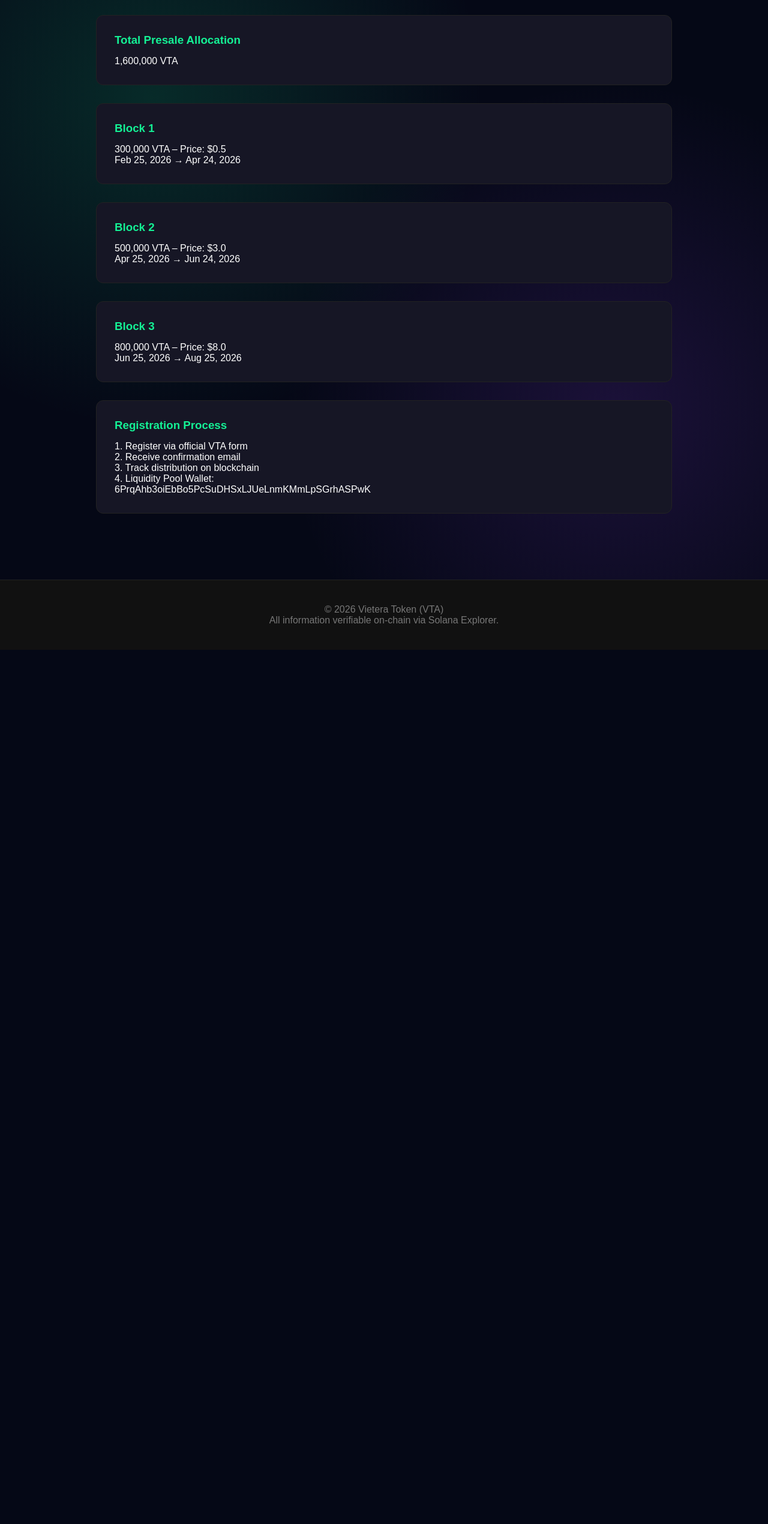
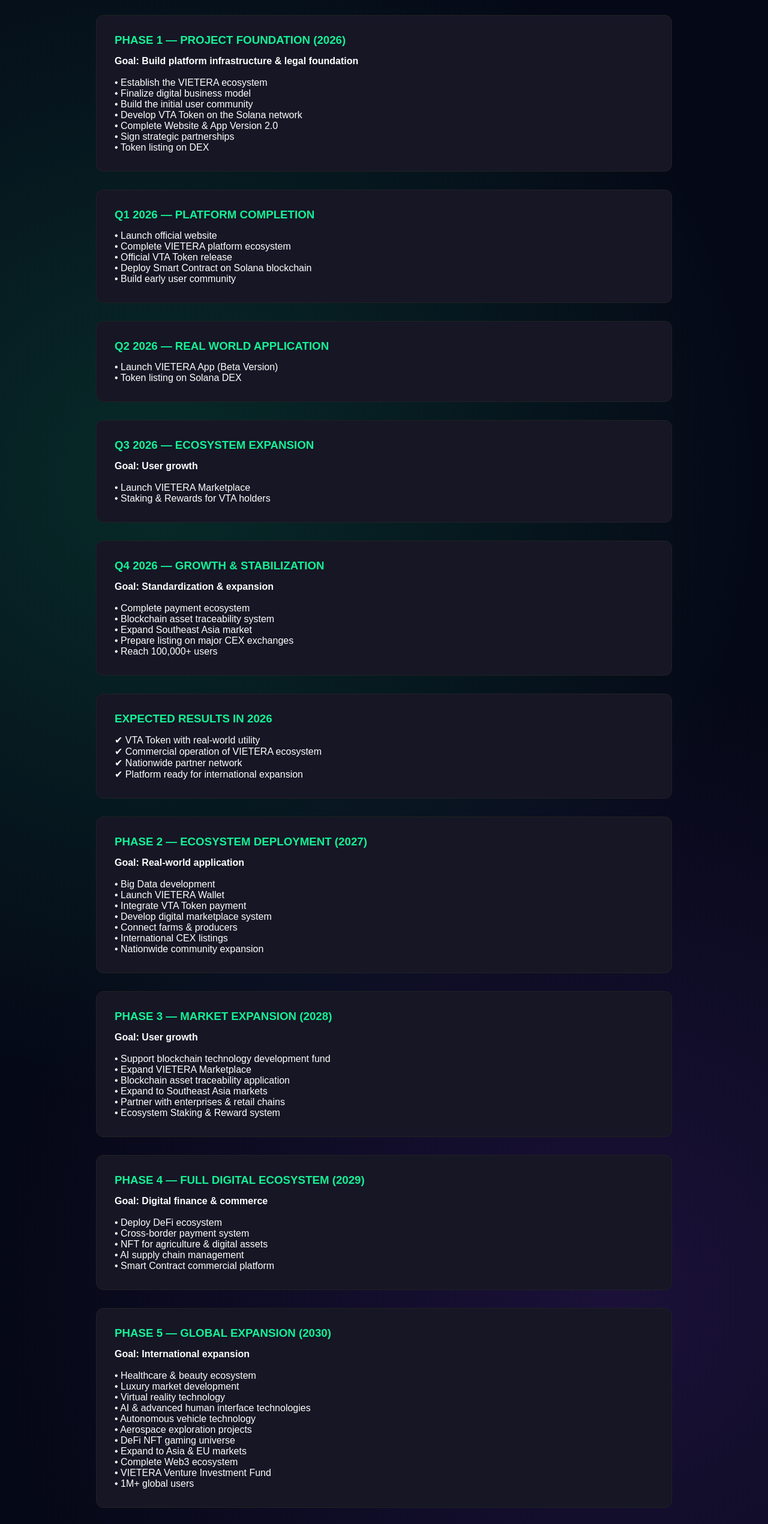
Before and after one commit to vieteratoken-sys/VTA, a website: page system.html in a window 1280 px wide. Shown: the part 232-2772 px from the top of the page at 60% size. Before the commit the page ends 1315 px from the top, so only its background shows below. Drawn offline with Linux system fonts and the light colour scheme.

Commit message:
Update system.html

```diff
--- a/system.html
+++ b/system.html
@@ -179,44 +179,150 @@
 <div class="spacer"></div>
 
 <section>
-<h2 class="section-title">VTA Presale & Roadmap</h2>
+<h2 class="section-title">VIETERA Development Roadmap</h2>
 
 <div class="card">
-<h3>Total Presale Allocation</h3>
-<p>1,600,000 VTA</p>
+<h3>PHASE 1 — PROJECT FOUNDATION (2026)</h3>
+<p><b>Goal: Build platform infrastructure & legal foundation</b><br><br>
+• Establish the VIETERA ecosystem<br>
+• Finalize digital business model<br>
+• Build the initial user community<br>
+• Develop VTA Token on the Solana network<br>
+• Complete Website & App Version 2.0<br>
+• Sign strategic partnerships<br>
+• Token listing on DEX
+</p>
 </div>
 
 <div class="card">
-<h3>Block 1</h3>
-<p>300,000 VTA – Price: $0.5<br>
-Feb 25, 2026 → Apr 24, 2026</p>
+<h3>Q1 2026 — PLATFORM COMPLETION</h3>
+<p>
+• Launch official website<br>
+• Complete VIETERA platform ecosystem<br>
+• Official VTA Token release<br>
+• Deploy Smart Contract on Solana blockchain<br>
+• Build early user community
+</p>
 </div>
 
 <div class="card">
-<h3>Block 2</h3>
-<p>500,000 VTA – Price: $3.0<br>
-Apr 25, 2026 → Jun 24, 2026</p>
+<h3>Q2 2026 — REAL WORLD APPLICATION</h3>
+<p>
+• Launch VIETERA App (Beta Version)<br>
+• Token listing on Solana DEX
+</p>
 </div>
 
 <div class="card">
-<h3>Block 3</h3>
-<p>800,000 VTA – Price: $8.0<br>
-Jun 25, 2026 → Aug 25, 2026</p>
+<h3>Q3 2026 — ECOSYSTEM EXPANSION</h3>
+<p>
+<b>Goal: User growth</b><br><br>
+• Launch VIETERA Marketplace<br>
+• Staking & Rewards for VTA holders
+</p>
 </div>
 
 <div class="card">
-<h3>Registration Process</h3>
+<h3>Q4 2026 — GROWTH & STABILIZATION</h3>
 <p>
-1. Register via official VTA form<br>
-2. Receive confirmation email<br>
-3. Track distribution on blockchain<br>
-4. Liquidity Pool Wallet:<br>
-6PrqAhb3oiEbBo5PcSuDHSxLJUeLnmKMmLpSGrhASPwK
+<b>Goal: Standardization & expansion</b><br><br>
+• Complete payment ecosystem<br>
+• Blockchain asset traceability system<br>
+• Expand Southeast Asia market<br>
+• Prepare listing on major CEX exchanges<br>
+• Reach 100,000+ users
+</p>
+</div>
+
+<div class="card">
+<h3>EXPECTED RESULTS IN 2026</h3>
+<p>
+✔ VTA Token with real-world utility<br>
+✔ Commercial operation of VIETERA ecosystem<br>
+✔ Nationwide partner network<br>
+✔ Platform ready for international expansion
+</p>
+</div>
+
+<div class="card">
+<h3>PHASE 2 — ECOSYSTEM DEPLOYMENT (2027)</h3>
+<p>
+<b>Goal: Real-world application</b><br><br>
+• Big Data development<br>
+• Launch VIETERA Wallet<br>
+• Integrate VTA Token payment<br>
+• Develop digital marketplace system<br>
+• Connect farms & producers<br>
+• International CEX listings<br>
+• Nationwide community expansion
+</p>
+</div>
+
+<div class="card">
+<h3>PHASE 3 — MARKET EXPANSION (2028)</h3>
+<p>
+<b>Goal: User growth</b><br><br>
+• Support blockchain technology development fund<br>
+• Expand VIETERA Marketplace<br>
+• Blockchain asset traceability application<br>
+• Expand to Southeast Asia markets<br>
+• Partner with enterprises & retail chains<br>
+• Ecosystem Staking & Reward system
+</p>
+</div>
+
+<div class="card">
+<h3>PHASE 4 — FULL DIGITAL ECOSYSTEM (2029)</h3>
+<p>
+<b>Goal: Digital finance & commerce</b><br><br>
+• Deploy DeFi ecosystem<br>
+• Cross-border payment system<br>
+• NFT for agriculture & digital assets<br>
+• AI supply chain management<br>
+• Smart Contract commercial platform
+</p>
+</div>
+
+<div class="card">
+<h3>PHASE 5 — GLOBAL EXPANSION (2030)</h3>
+<p>
+<b>Goal: International expansion</b><br><br>
+• Healthcare & beauty ecosystem<br>
+• Luxury market development<br>
+• Virtual reality technology<br>
+• AI & advanced human interface technologies<br>
+• Autonomous vehicle technology<br>
+• Aerospace exploration projects<br>
+• DeFi NFT gaming universe<br>
+• Expand to Asia & EU markets<br>
+• Complete Web3 ecosystem<br>
+• VIETERA Venture Investment Fund<br>
+• 1M+ global users
+</p>
+</div>
+
+<div class="card">
+<h3>LONG TERM VISION</h3>
+<p>
+VIETERA aims to become a leading blockchain ecosystem applying technology to agriculture, commerce, and digital finance across Southeast Asia.
+</p>
+</div>
+
+<div class="card">
+<h3>TOKEN ALLOCATION</h3>
+<p>
+🌱 Ecosystem Development Fund (Presale) — 30% — 1,500,000 VTA<br>
+👥 Community & Staking Rewards — 2% — 100,000 VTA<br>
+👨‍💼 Founding Team — 15% — 750,000 VTA<br>
+🤝 Strategic Partners — 10% — 500,000 VTA<br>
+🚀 Public Sale — 10% — 500,000 VTA<br>
+🏦 Reserve Fund — 10% — 500,000 VTA<br>
+📢 Marketing & Community Growth — 5% — 250,000 VTA<br>
+💧 DEX Liquidity Pool — 18% — 900,000 VTA
 </p>
 </div>
 
 </section>
-
 <footer>
 © 2026 Vietera Token (VTA)<br>
 All information verifiable on-chain via Solana Explorer.
```
